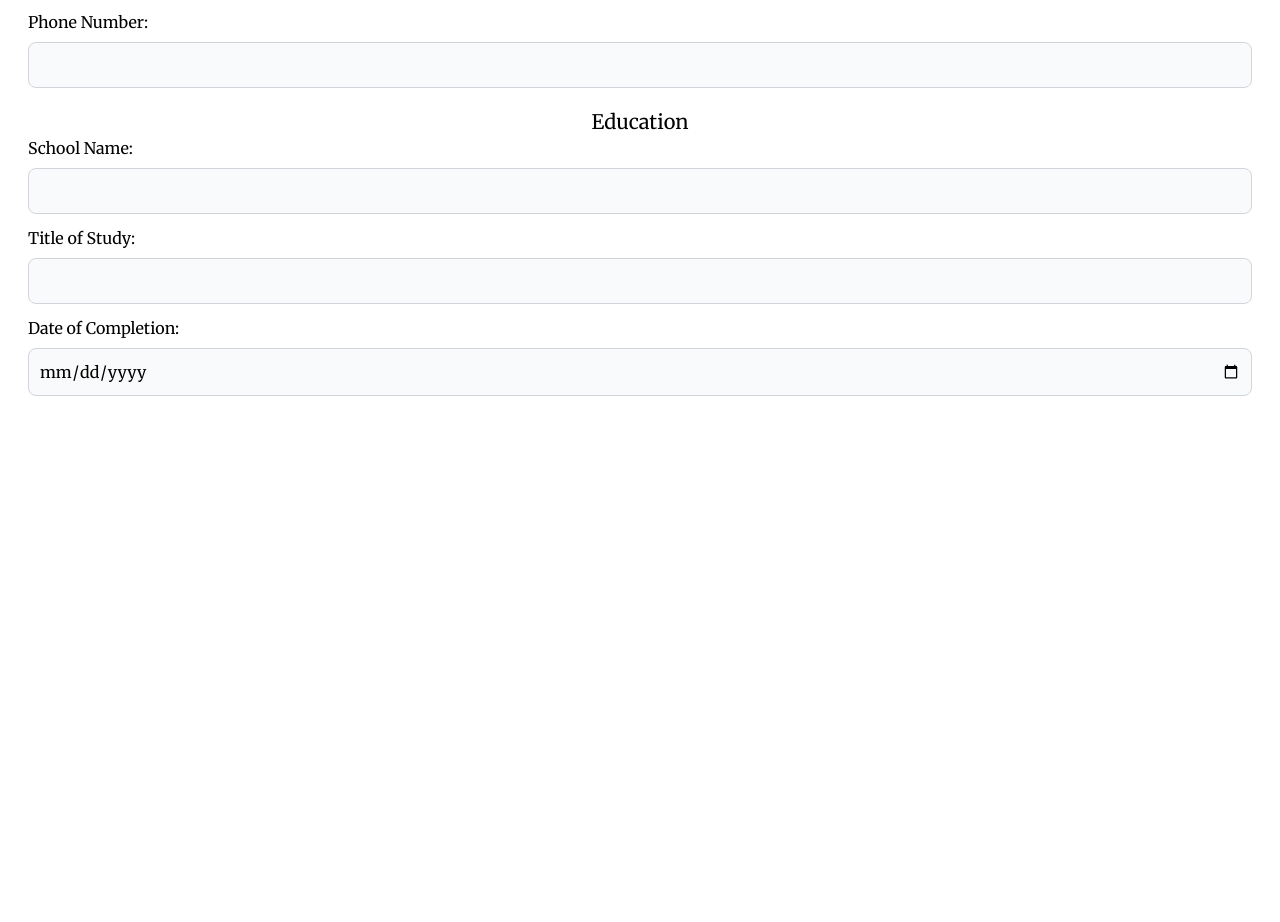
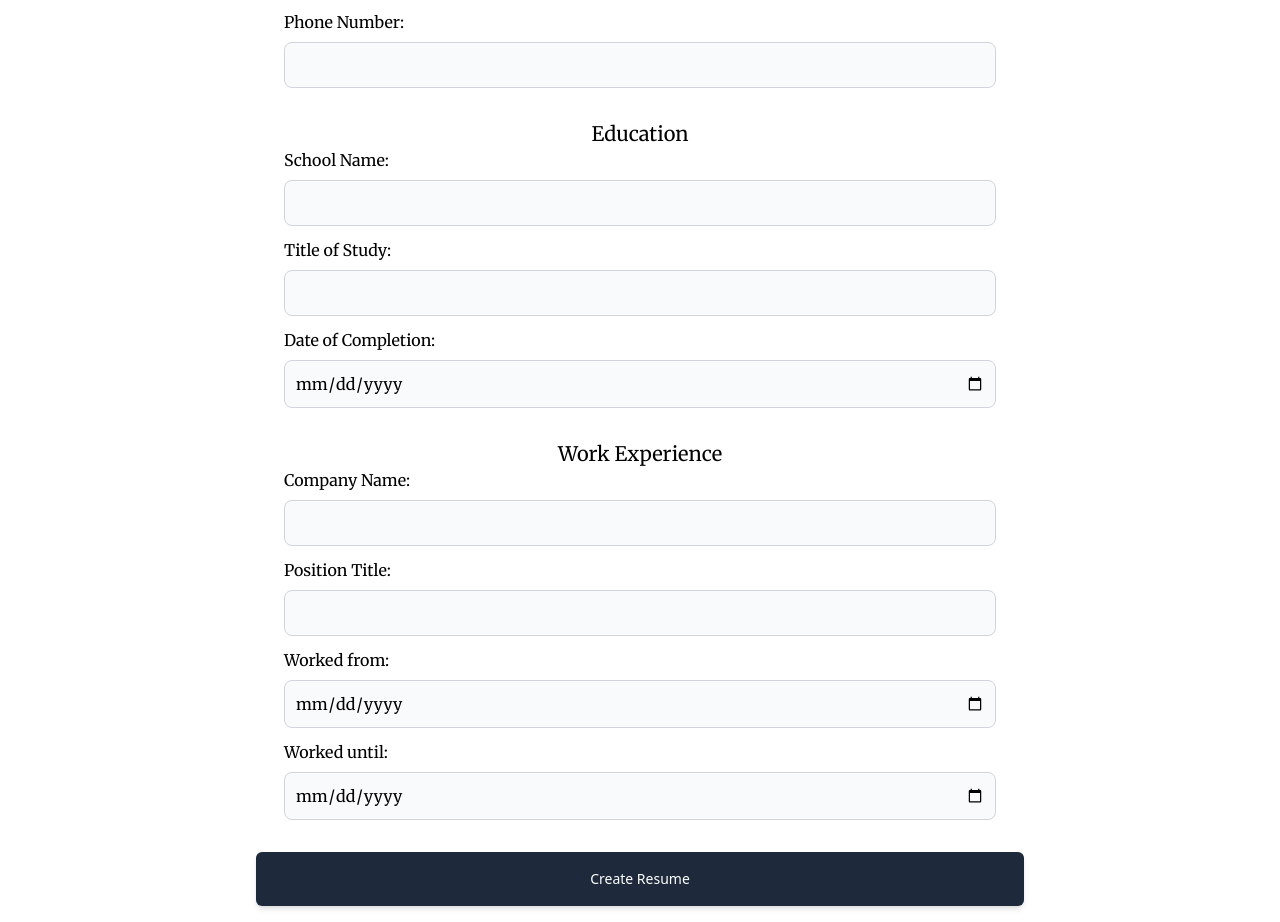
Before and after one commit to aliaizad72/resume-builder, a React (Vite) app: page / in a window 1280 px wide. Shown: the part 314-1236 px from the top of the page. Before the commit the page ends 800 px from the top, so only its background shows below. Built offline with nearby package versions, Linux system fonts and the light colour scheme.

Commit message:
Add submit button

```diff
--- a/src/components/Form.jsx
+++ b/src/components/Form.jsx
@@ -1,11 +1,17 @@
 import GeneralInfo from "./form/Generalnfo.jsx";
 import Education from "./form/Education.jsx";
+import WorkExperience from "./form/WorkExperience.jsx";
 
 export default function Form() {
     return (
-        <form>
-            <GeneralInfo />
-            <Education />
+        <form className="md:w-[768px] md:mx-auto mb-4 flex flex-col gap-5">
+            <GeneralInfo/>
+            <Education/>
+            <WorkExperience/>
+            <input type="submit"
+                   value="Create Resume"
+                   className="rounded-md bg-slate-800 p-4 border border-transparent text-center text-sm text-white transition-all shadow-md hover:shadow-lg focus:bg-slate-700 focus:shadow-none active:bg-slate-700 hover:bg-slate-700 active:shadow-none"
+            />
         </form>
     )
 }
--- a/src/components/form/Education.jsx
+++ b/src/components/form/Education.jsx
@@ -1,6 +1,6 @@
 export default function Education() {
     return (
-        <div className="font-serif mt-5">
+        <div className="font-serif">
             <h2 className="text-xl text-center">
                 Education
             </h2>
@@ -10,13 +10,13 @@ export default function Education() {
                        className="bg-gray-50 border border-gray-300 outline-none rounded-lg focus:border-blue-800 block w-full p-2.5"/>
             </div>
             <div className="mx-7 mb-3">
-                <label htmlFor="title" className="block mb-2 font-medium">Title of Study: </label>
-                <input type="text" id="title"
+                <label htmlFor="studytitle" className="block mb-2 font-medium">Title of Study: </label>
+                <input type="text" id="studytitle"
                        className="bg-gray-50 border border-gray-300 outline-none rounded-lg focus:border-blue-800 block w-full p-2.5"/>
             </div>
             <div className="mx-7 mb-3">
-                <label htmlFor="date" className="block mb-2 font-medium">Date of Completion: </label>
-                <input type="date" id="date" className="bg-gray-50 border border-gray-300 outline-none rounded-lg focus:border-blue-800 block w-full p-2.5"/>
+                <label htmlFor="studyend" className="block mb-2 font-medium">Date of Completion: </label>
+                <input type="date" id="studyend" className="bg-gray-50 border border-gray-300 outline-none rounded-lg focus:border-blue-800 block w-full p-2.5"/>
             </div>
         </div>
     )
--- /dev/null
+++ b/src/components/form/WorkExperience.jsx
@@ -0,0 +1,31 @@
+export default function WorkExperience() {
+    return (
+        <div className="font-serif">
+            <h2 className="text-xl text-center">
+                Work Experience
+            </h2>
+            <div>
+                <div className="mx-7 mb-3">
+                    <label htmlFor="company" className="block mb-2 font-medium">Company Name: </label>
+                    <input type="text" id="company"
+                           className="bg-gray-50 border border-gray-300 outline-none rounded-lg focus:border-blue-800 block w-full p-2.5"/>
+                </div>
+                <div className="mx-7 mb-3">
+                    <label htmlFor="position" className="block mb-2 font-medium">Position Title: </label>
+                    <input type="text" id="position"
+                           className="bg-gray-50 border border-gray-300 outline-none rounded-lg focus:border-blue-800 block w-full p-2.5"/>
+                </div>
+                <div className="mx-7 mb-3">
+                    <label htmlFor="workstart" className="block mb-2 font-medium">Worked from: </label>
+                    <input type="date" id="workstart"
+                           className="bg-gray-50 border border-gray-300 outline-none rounded-lg focus:border-blue-800 block w-full p-2.5"/>
+                </div>
+                <div className="mx-7 mb-3">
+                    <label htmlFor="workend" className="block mb-2 font-medium">Worked until: </label>
+                    <input type="date" id="workend"
+                           className="bg-gray-50 border border-gray-300 outline-none rounded-lg focus:border-blue-800 block w-full p-2.5"/>
+                </div>
+            </div>
+        </div>
+    )
+}
```
